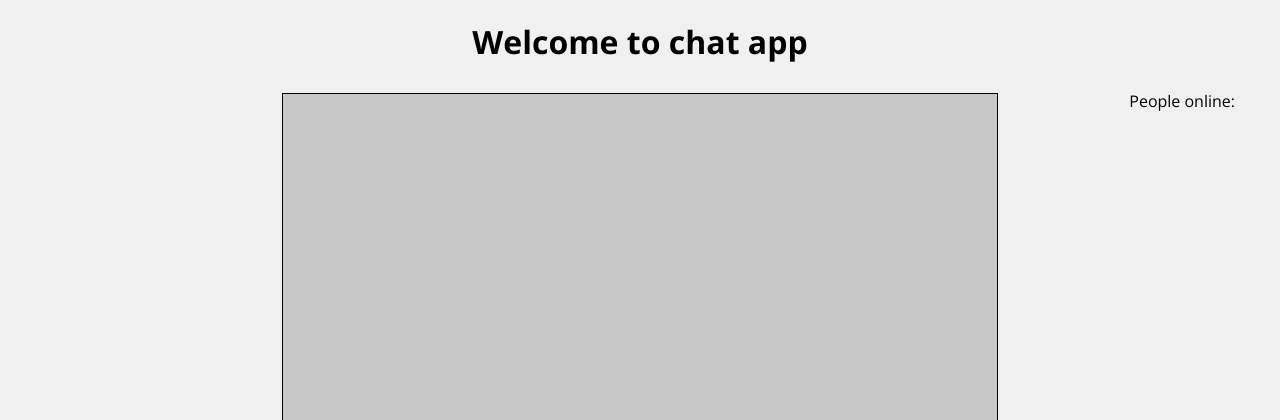
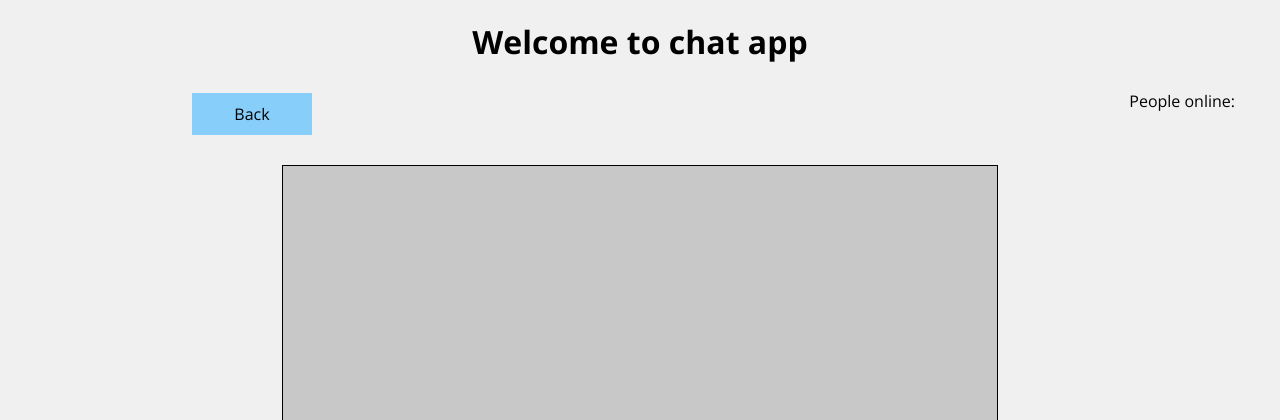
Before and after one commit to Xantus10/SocketIO_chat_app, a Flask app: template templates/chat.html in a window 1280 px wide. Shown: the top 420 px of the page. Run offline with Flask 3, Linux system fonts and the light colour scheme; the template is opened without the code that fills it, so the values that code supplies are empty; some libraries are stand-ins or nearby versions.

Commit message:
Back t ohome buttons

```diff
--- a/static/styles/chat.css
+++ b/static/styles/chat.css
@@ -75,6 +75,15 @@
   gap: 5px;
 }
 
+#back {
+  padding: 10px 20px 10px 20px;
+  background-color: lightskyblue;
+  text-decoration: none;
+  color: black !important;
+  max-width: 120px;
+  text-align: center;
+}
+
 @media (max-width: 1000px) {
   div.container {
     width: 75%;
--- a/templates/chat.html
+++ b/templates/chat.html
@@ -2,6 +2,7 @@
 {% block childCSS %}<link rel="stylesheet" href='{{ url_for("static", filename="styles/chat.css") }}'>
 <script src='{{ url_for("static", filename="scripts/chat.js") }}'></script>{% endblock %}
 {% block content %}
+<a href="/" id="back">Back</a>
 <p id="roomcode">Room code: {{room}}</p>
 <div id="online">
   <p>People online: </p>
--- a/templates/servermgmt.html
+++ b/templates/servermgmt.html
@@ -1,6 +1,7 @@
 {% extends "base.html" %}
 {% block childCSS %}<link rel="stylesheet" href='{{ url_for("static", filename="styles/servermgmt.css") }}'>{% endblock %}
 {% block content %}
+<a href="/" id="back">Back</a>
 <div class="forms">
 <form action="/mgmt/{{code}}/erase" method="post"><input type="submit" value="Erase messages"></form>
 <form action="/mgmt/{{code}}/owner" method="post">
```
Also changed, not shown: static/styles/servermgmt.css (+9 -0 lines).
